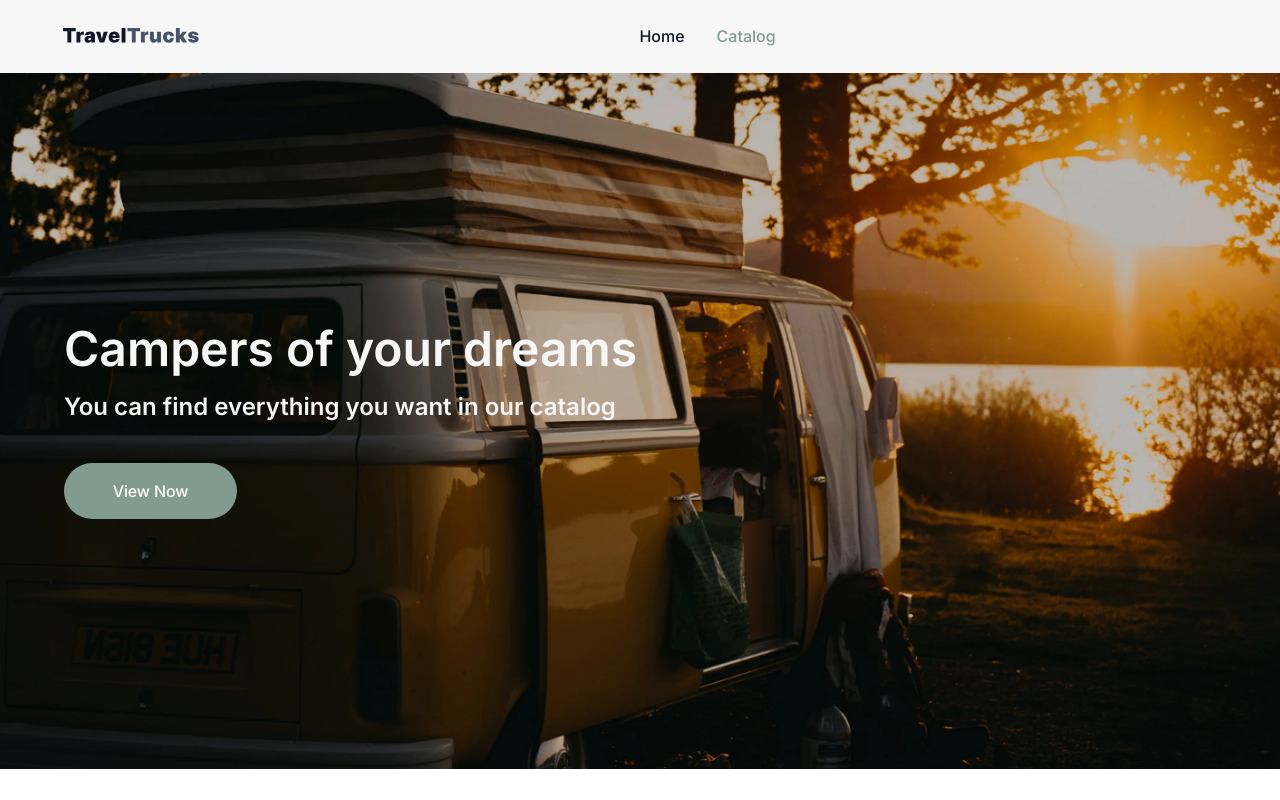
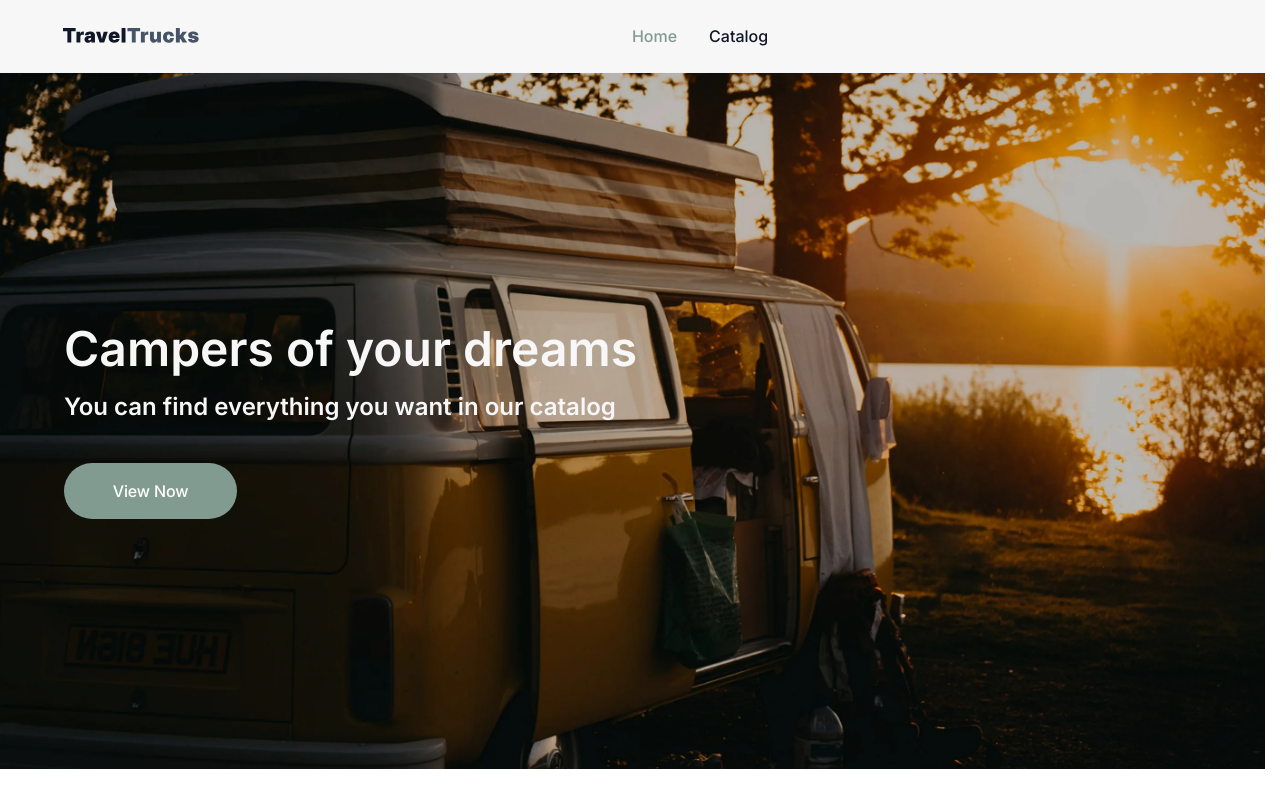
Before and after one commit to VolodymyrZin/campers, a Next.js app: page / in a window 1280 px wide. Built offline with nearby package versions, Linux system fonts and the light colour scheme.

Commit message:
fix loader

```diff
--- a/app/globals.css
+++ b/app/globals.css
@@ -1,17 +1,6 @@
-/* :root {
-  --background: #ffffff;
-  --foreground: #171717;
-}
-
-@media (prefers-color-scheme: dark) {
-  :root {
-    --background: #0a0a0a;
-    --foreground: #ededed;
-  }
-} */
-
 html {
   height: 100%;
+  scrollbar-gutter: stable;
 }
 
 html,
--- a/components/CamperCard/CamperCard.module.css
+++ b/components/CamperCard/CamperCard.module.css
@@ -44,7 +44,6 @@
 .ratingReviewsLocationWrapper {
   display: flex;
   align-items: center;
-  /* gap: 8px; */
   color: #101828;
   font-size: 16px;
 }
--- a/components/Header/Header.module.css
+++ b/components/Header/Header.module.css
@@ -11,7 +11,6 @@
   margin: 0 auto;
   padding-left: 63px;
   padding-right: 64px;
-  /* outline: 1px solid red; */
 
   display: flex;
   align-items: center;
@@ -29,7 +28,7 @@
   gap: 32px;
 }
 
-.homePage {
+.navLink {
   font-family: 'Inter', sans-serif;
   font-weight: 500;
   font-size: 16px;
@@ -38,11 +37,6 @@
   cursor: pointer;
 }
 
-.catalogPage {
-  font-family: 'Inter', sans-serif;
-  font-weight: 500;
-  font-size: 16px;
-  line-height: 1.5;
+.active {
   color: #829b91;
-  cursor: pointer;
 }
--- a/components/Header/Header.tsx
+++ b/components/Header/Header.tsx
@@ -1,7 +1,12 @@
+'use client';
+
 import Link from 'next/link';
+import { usePathname } from 'next/navigation';
 import css from './Header.module.css';
 
 export default function Header() {
+  const pathname = usePathname();
+
   return (
     <header className={css.headerSection}>
       <div className={css.container}>
@@ -12,11 +17,19 @@ export default function Header() {
         </Link>
 
         <nav className={css.headerNav}>
-          <Link className={css.homePage} href="/">
+          <Link
+            className={`${css.navLink} ${pathname === '/' ? css.active : ''}`}
+            href="/"
+          >
             Home
           </Link>
 
-          <Link className={css.catalogPage} href="/catalog">
+          <Link
+            className={`${css.navLink} ${
+              pathname.startsWith('/catalog') ? css.active : ''
+            }`}
+            href="/catalog"
+          >
             Catalog
           </Link>
         </nav>
--- a/components/LoaderModal/LoaderModal.tsx
+++ b/components/LoaderModal/LoaderModal.tsx
@@ -26,7 +26,7 @@ export default function LoaderModal({ isLoading }: LoaderModalProps) {
     <div className={css.overlay}>
       <div className={css.modal}>
         <div className={css.spinner}></div>
-        <h3 className={css.title}>Loading tracks...</h3>
+        <p className={css.title}>Loading tracks...</p>
         <p className={css.subtitle}>
           Please wait while we fetch the best travel trucks for you
         </p>
```
